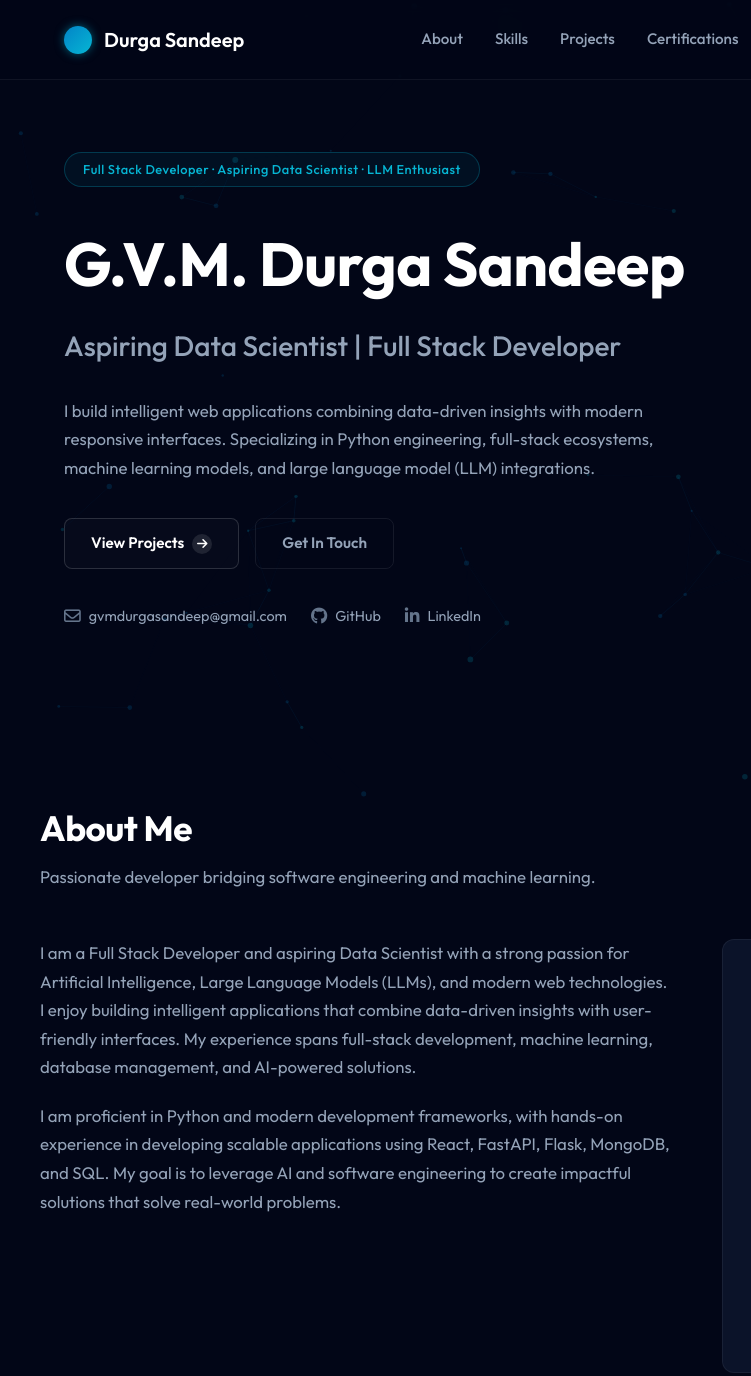
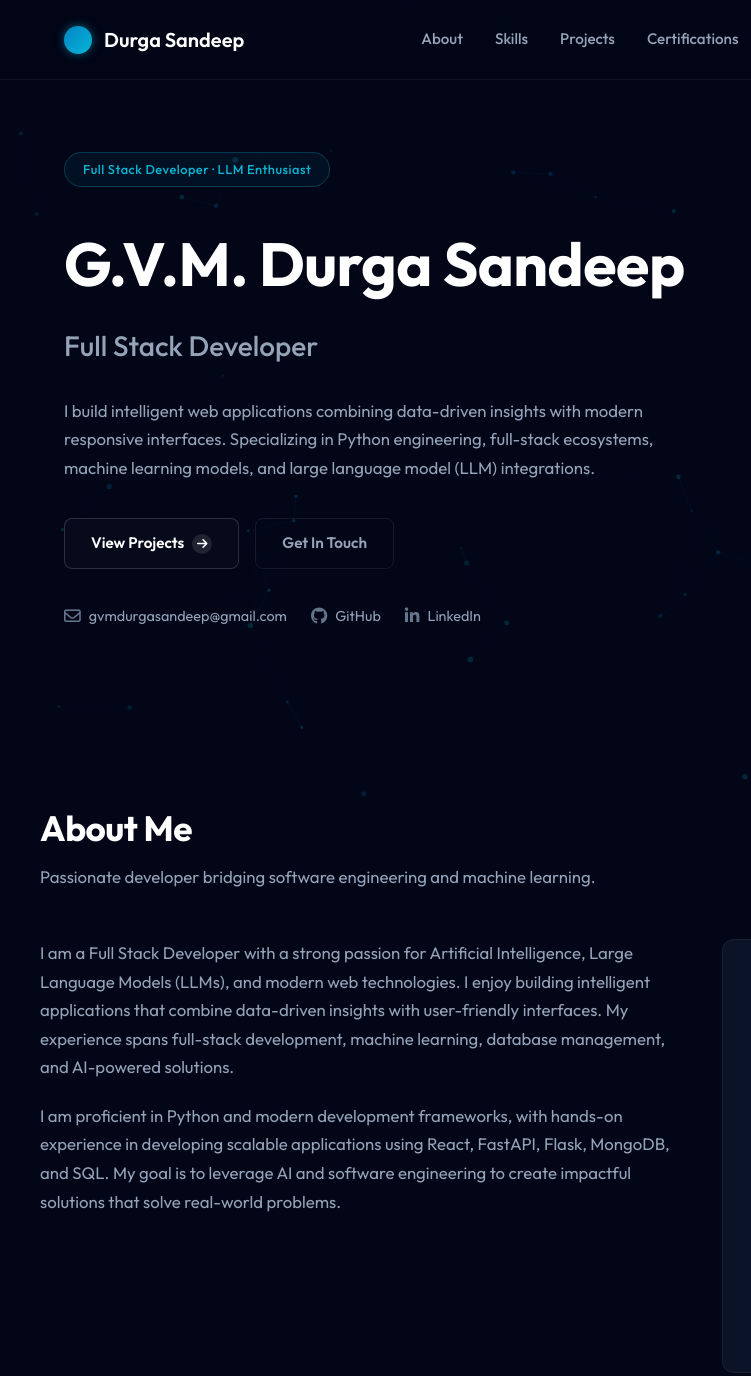
Before and after one commit to Sandeep3002/portfolio, a website built with Vite: page index.html in a window 1280 px wide. Shown: the top 1376 px of the page, 0-751 px from the left. Built offline with nearby package versions, Linux system fonts and the light colour scheme.

Commit message:
Update portfolio: remove Aspiring Data Scientist references

```diff
--- a/index.html
+++ b/index.html
@@ -5,7 +5,7 @@
     <meta charset="UTF-8">
     <meta name="viewport" content="width=device-width, initial-scale=1.0">
     <meta name="description"
-        content="Portfolio of G.V.M. Durga Sandeep - Full Stack Developer, Aspiring Data Scientist, and LLM Enthusiast. Build intelligent applications and modern web solutions.">
+        content="Portfolio of G.V.M. Durga Sandeep - Full Stack Developer and LLM Enthusiast. Build intelligent applications and modern web solutions.">
     <title>G.V.M. Durga Sandeep- portfolio</title>
     <!-- Fonts -->
     <link rel="preconnect" href="https://fonts.googleapis.com">
@@ -56,10 +56,10 @@
         <section id="home" class="hero-section">
             <div class="hero-content">
                 <div class="status-badge" id="availabilityBadge">
-                    Full Stack Developer &middot; Aspiring Data Scientist &middot; LLM Enthusiast
+                    Full Stack Developer &middot; LLM Enthusiast
                 </div>
                 <h1 class="hero-title" id="mainTitle">G.V.M. Durga Sandeep</h1>
-                <h2 class="hero-subtitle">Aspiring Data Scientist | Full Stack Developer</h2>
+                <h2 class="hero-subtitle">Full Stack Developer</h2>
                 <p class="hero-description">
                     I build intelligent web applications combining data-driven insights with modern responsive
                     interfaces. Specializing in Python engineering, full-stack ecosystems, machine learning models, and
@@ -105,7 +105,7 @@
                 <div class="about-content-grid">
                     <div class="about-text">
                         <p>
-                            I am a Full Stack Developer and aspiring Data Scientist with a strong passion for Artificial
+                            I am a Full Stack Developer with a strong passion for Artificial
                             Intelligence, Large Language Models (LLMs), and modern web technologies. I enjoy building
                             intelligent applications that combine data-driven insights with user-friendly interfaces. My
                             experience spans full-stack development, machine learning, database management, and
@@ -441,7 +441,7 @@
                     <div class="contact-info-panel">
                         <h3>Connect with me</h3>
                         <p class="contact-intro">
-                            If you're looking for a passionate Full Stack Developer or Data Scientist to build machine
+                            If you're looking for a passionate Full Stack Developer to build machine
                             learning models, database systems, or LLM-integrated products—feel free to reach out.
                         </p>
                         <div class="contact-details">
```
